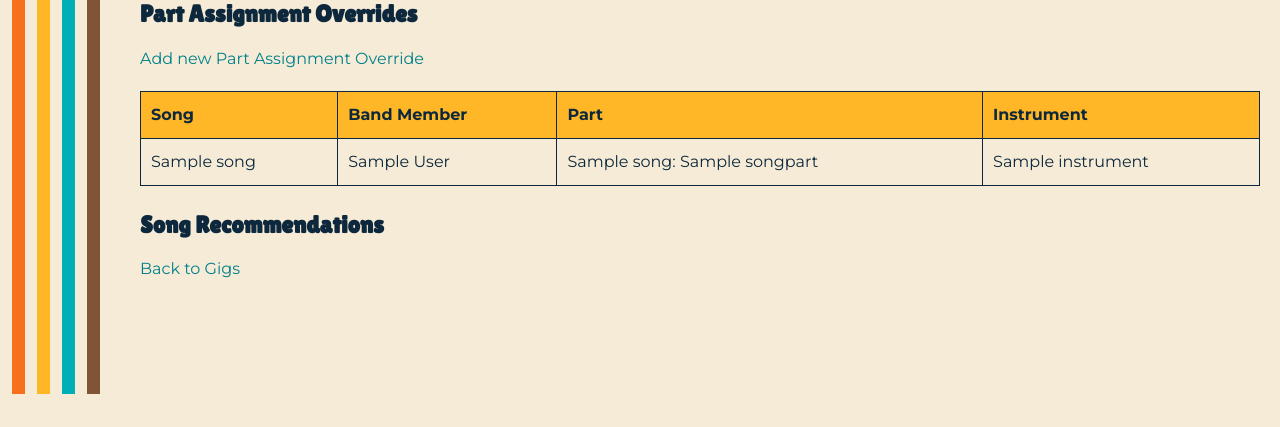
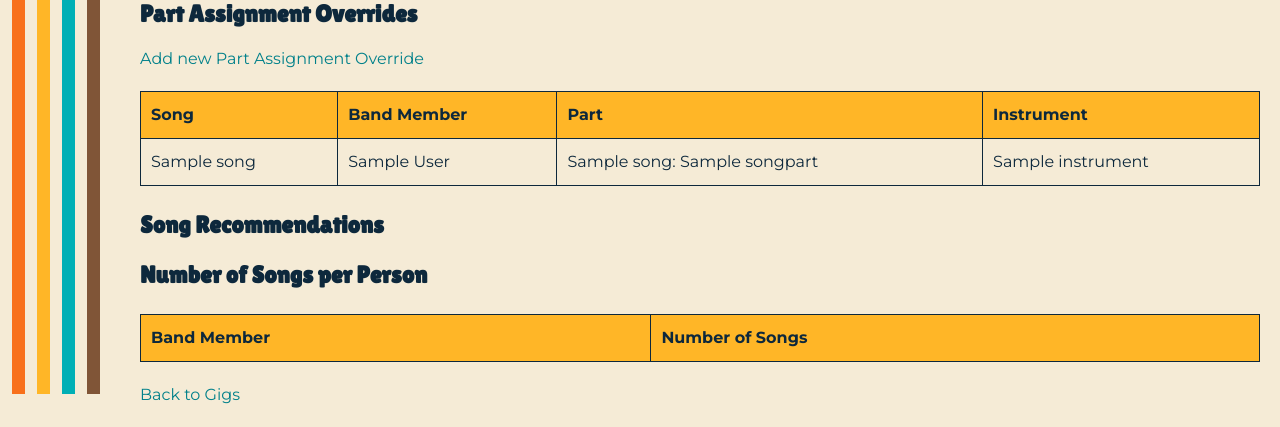
Before and after one commit to jandress94/prsb_site, a Django app: page /backstage/gigs/1/ in a window 1280 px wide. Shown: the part 406-833 px from the top of the page. Before the commit the page ends 800 px from the top, so only its background shows below. Run offline with Django 5.2, Linux system fonts and the light colour scheme; tables that the repository leaves empty hold one stand-in row (values such as "Sample post"); lists and menus that the app fills with data are empty.

Commit message:
include song counts per person on gig page

```diff
--- a/prsb/band/templates/band/gig_detail.html
+++ b/prsb/band/templates/band/gig_detail.html
@@ -132,5 +132,23 @@
         </details>
     {% endfor %}
 
+    <h2>Number of Songs per Person</h2>
+    <table class="sortable">
+        <thead>
+            <tr>
+                <th>Band Member</th>
+                <th>Number of Songs</th>
+            </tr>
+        </thead>
+        <tbody>
+            {% for member, cnt in member_song_counts %}
+                <tr>
+                    <td>{{ member }}</td>
+                    <td>{{ cnt }}</td>
+                </tr>
+            {% endfor %}
+        </tbody>
+    </table>
+
     <a href={% url 'band:gig_list' %}>Back to Gigs</a>
 {% endblock %}
--- a/prsb/band/views.py
+++ b/prsb/band/views.py
@@ -191,7 +191,8 @@ class GigDetailView(generic.DetailView):
 
         context['part_assignment_overrides'] = GigPartAssignmentOverride.objects.filter(gig_instrument__gig=gig).order_by('song_part__song', 'song_part', 'member')
 
-        context["gig_part_assignments"] = get_gig_part_assignments(gig, context['part_assignment_overrides'])
+        context["gig_part_assignments"], member_song_counts = get_gig_part_assignments(gig, context['part_assignment_overrides'])
+        context['member_song_counts'] = sorted([(k, v) for k, v in member_song_counts.items()], key=lambda x: x[1], reverse=True)
 
         for availability in GigAttendance.AVAILABILITY_CHOICES:
             members = gig.gigattendance_set.filter(status=availability)
--- a/prsb/scripts/gig_part_assignment.py
+++ b/prsb/scripts/gig_part_assignment.py
@@ -187,8 +187,7 @@ def get_gig_song_part_assignments(part_list: list[SongPart], all_assignments: li
     return gig_part_assignments, score
 
 
-def get_gig_part_assignments(gig: Gig, part_assignment_overrides: list[GigPartAssignmentOverride]):
-    t0 = datetime.now()
+def get_gig_part_assignments(gig: Gig, part_assignment_overrides: list[GigPartAssignmentOverride]) -> Tuple[list[GigPartAssignment], Counter]:
     attendees = BandMember.objects.filter(gigattendance__gig=gig, gigattendance__status=GigAttendance.AVAILABLE)
     gig_instruments: list[GigInstrument] = list(GigInstrument.objects.filter(gig=gig))
 
@@ -220,10 +219,7 @@ def get_gig_part_assignments(gig: Gig, part_assignment_overrides: list[GigPartAs
 
         member_song_counts.update([pa.member for pa in part_assignments])
 
-    print(datetime.now() - t0)
-    print(member_song_counts)
-    print(sum(member_song_counts.values()), np.std(list(member_song_counts.values())))
-    return sorted(gig_part_assignments, key=lambda x: (-x.score, x.song.title))
+    return sorted(gig_part_assignments, key=lambda x: (-x.score, x.song.title)), member_song_counts
 
 
 def main():
```
